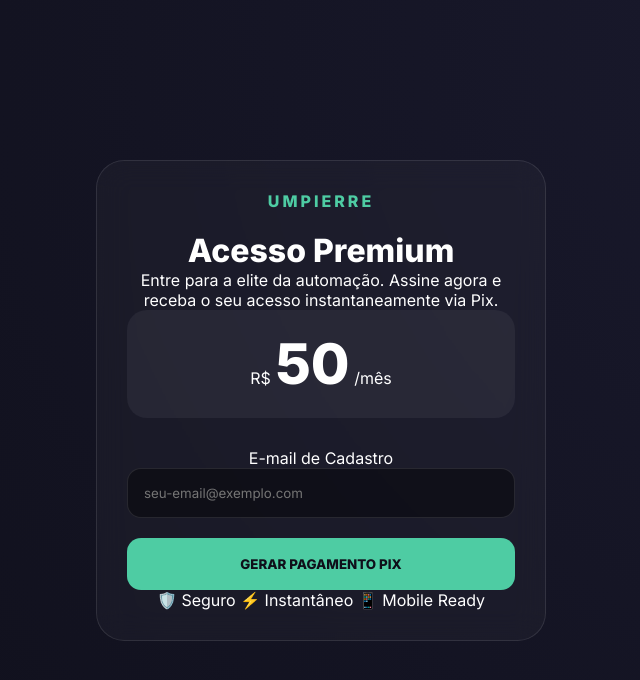
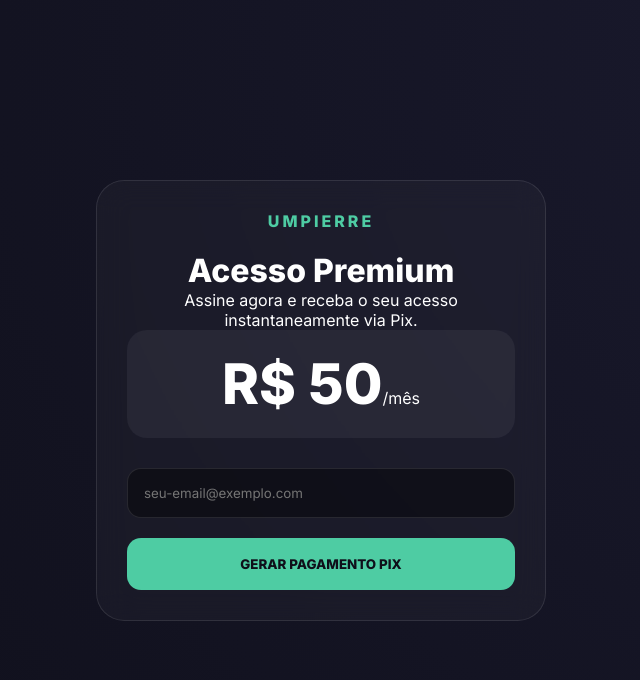
Before and after one commit to flavinhaprivy/flavinhaprivy, a plain HTML site: page index.html in a window 1280 px wide. Shown: the whole page, without its empty margins (319-959 px from the left). Drawn offline with Linux system fonts and the light colour scheme.

Commit message:
Update index.html

```diff
--- a/index.html
+++ b/index.html
@@ -3,57 +3,38 @@
 <head>
     <meta charset="UTF-8">
     <meta name="viewport" content="width=device-width, initial-scale=1.0, maximum-scale=1.0, user-scalable=no">
-
-    <title>Plataforma Umpierre | Acesso Premium</title>
-
+    <title>Plataforma Umpierre | Premium</title>
     <link href="https://fonts.googleapis.com/css2?family=Inter:wght@400;600;800&display=swap" rel="stylesheet">
     <link rel="stylesheet" href="style.css">
 </head>
 <body>
-
-    <div class="background-animate"></div>
-
     <main class="container">
         <div class="glass-card">
             <header>
                 <div class="brand">UMPIERRE</div>
                 <h1>Acesso Premium</h1>
-                <p>Entre para a elite da automação. Assine agora e receba o seu acesso instantaneamente via Pix.</p>
+                <p>Assine agora e receba o seu acesso instantaneamente via Pix.</p>
             </header>
 
-            <section class="pricing">
-                <div class="price-box">
-                    <span class="currency">R$</span>
-                    <span class="value">50</span>
-                    <span class="period">/mês</span>
-                </div>
+            <section class="price-box">
+                <span class="value">R$ 50</span><span class="period">/mês</span>
             </section>
 
-            <section class="form-area" id="formArea">
-                <div class="input-group">
-                    <label for="email">E-mail de Cadastro</label>
-                    <input type="email" id="email" placeholder="seu-email@exemplo.com" required>
-                </div>
+            <section id="formArea">
+                <input type="email" id="email" placeholder="seu-email@exemplo.com" required>
                 <button id="btnAssinar">GERAR PAGAMENTO PIX</button>
             </section>
 
-            <section class="pix-area" id="pixArea" style="display: none;">
-                <p class="pix-instruction">✅ Código Pix gerado!</p>
+            <section id="pixArea" style="display: none;">
+                <p>✅ Pix Copia e Cola gerado!</p>
                 <div class="pix-display">
-                    <input type="text" id="pixCode" readonly aria-label="Código Pix Copia e Cola">
+                    <input type="text" id="pixCode" readonly>
                     <button id="btnCopy">COPIAR</button>
                 </div>
-                <p class="pix-footer">Abra o app do seu banco e escolha a opção <strong>"Pix Copia e Cola"</strong>.</p>
             </section>
-
-            <footer class="benefits">
-                <span>🛡️ Seguro</span>
-                <span>⚡ Instantâneo</span>
-                <span>📱 Mobile Ready</span>
-            </footer>
         </div>
     </main>
-
     <script src="app.js"></script>
 </body>
 </html>
+</html>
```
